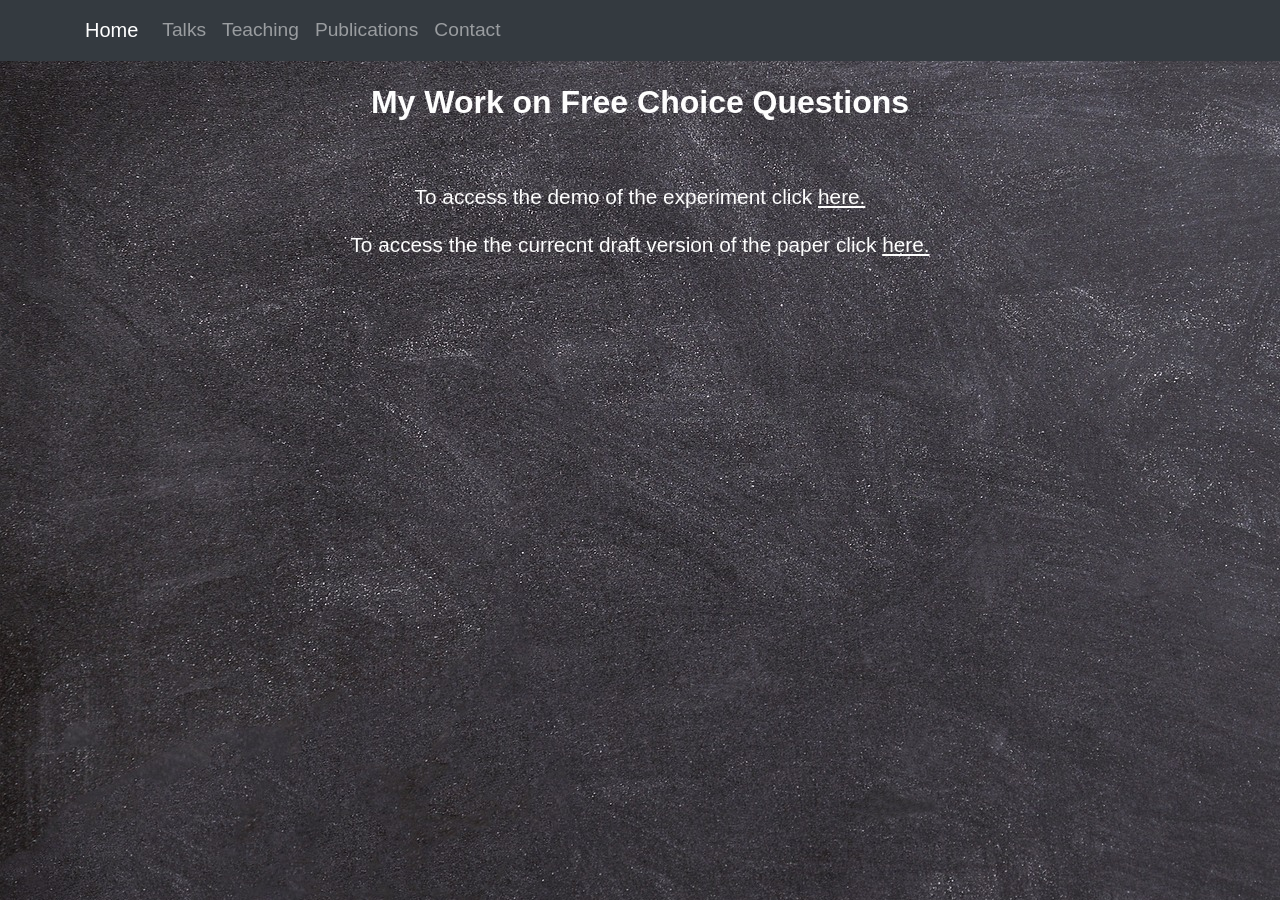
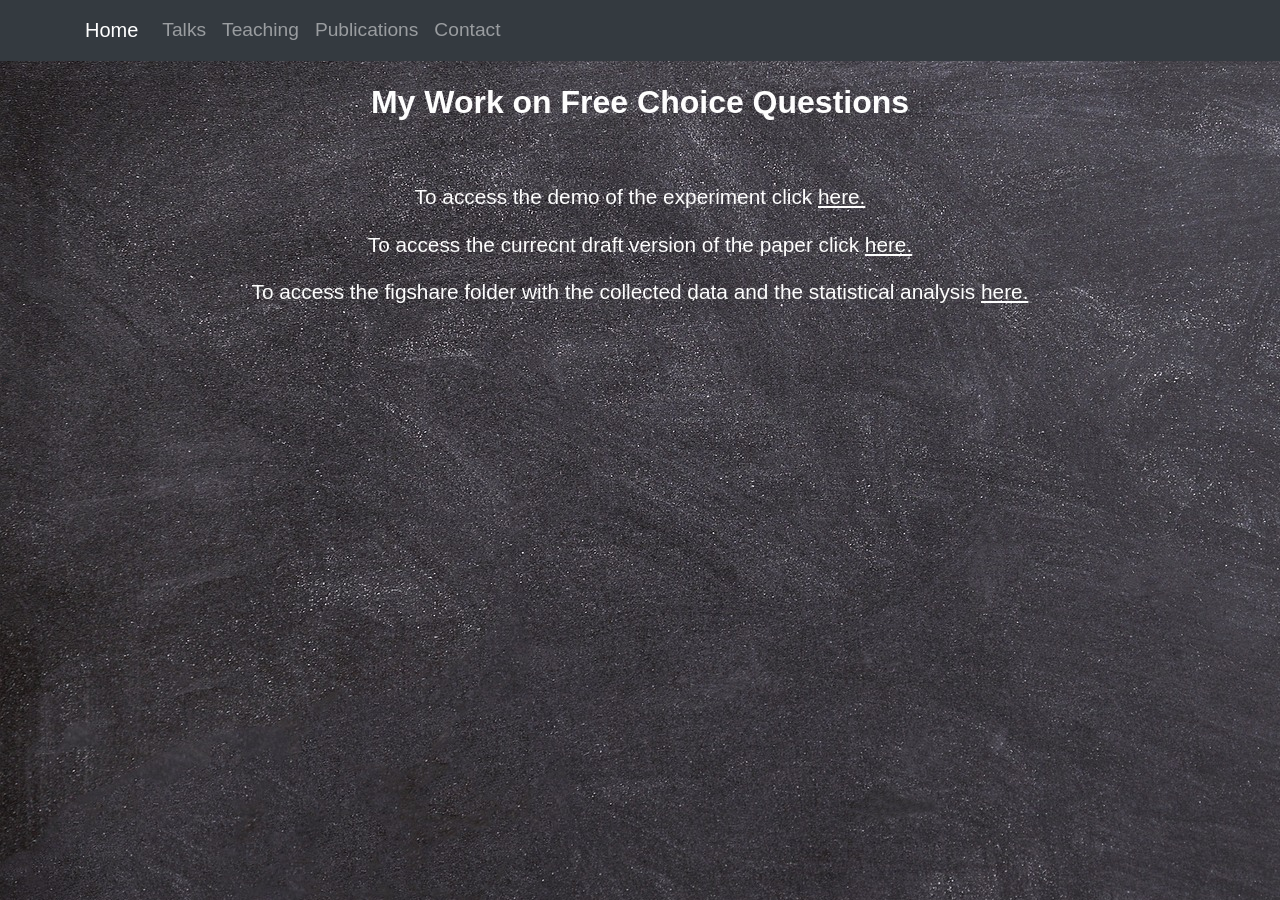
Before and after one commit to TJKlochowicz/Personal-website, a Jekyll site: the page built from _pages/FCQ.html, in a window 1280 px wide. Built offline with Jekyll 4.4.1, drawn with Linux system fonts in a browser that asks for light colours; nearby versions of some CDN libraries; some web fonts are replaced.

Commit message:
added paper

```diff
--- a/_pages/FCQ.html
+++ b/_pages/FCQ.html
@@ -14,7 +14,10 @@
   <div class="row colored course-row">
     <div class="col">
      <p style="font-size:130%;"> To access the demo of the experiment click <a href="https://www.tklochowicz.com/experiment_FCQ"> here. </a></p>
-     <p style="font-size:130%;"> To access the the currecnt draft version of the paper click <a href="https://www.tklochowicz.com/paper_FCQ"> here. </a></p>
+     <p style="font-size:130%;"> To access the currecnt draft version of the paper click <a href="https://www.tklochowicz.com/assets/papers/paper_FCQ.pdf"> here. </a></p>
+     <p style="font-size:130%;"> To access the figshare folder with the collected data and the statistical analysis <a href="https://uvaauas.figshare.com/projects/Free_Choice_Questions/177987"> here. </a></p>
+
+
     </div>
 
   </div>
```
Also changed, not shown: 1 other file.
